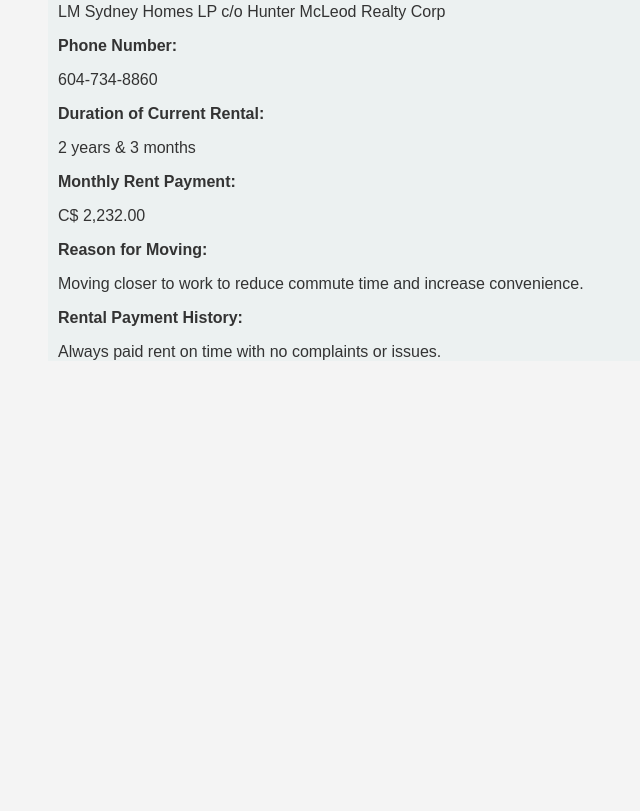
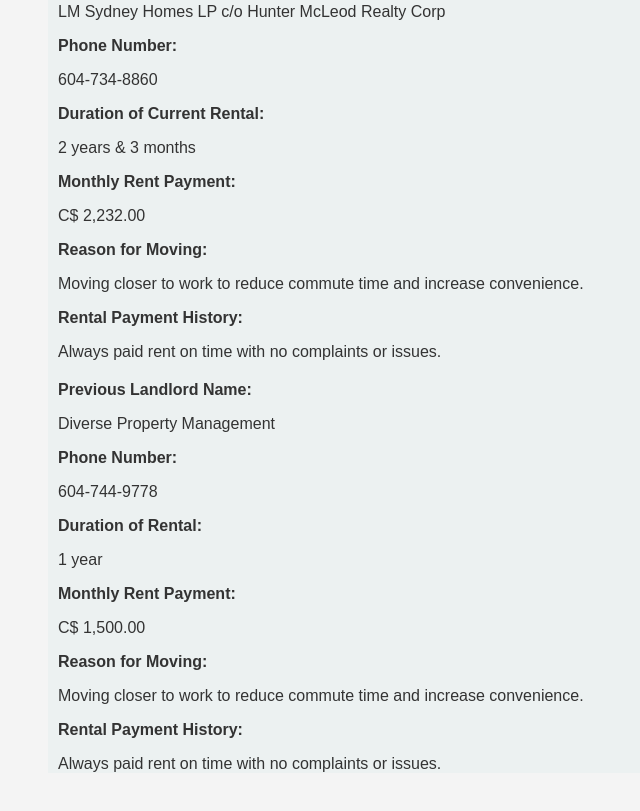
Before and after one commit to mygitbella18/marva.rental.profile, a plain HTML site: page rental-history.html in a window 1280 px wide. Shown: the part 407-1218 px from the top of the page, without its empty margins (52-692 px from the left). Before the commit the page ends 888 px from the top, so only its background shows below. Drawn offline with Linux system fonts and the light colour scheme.

Commit message:
Update rental-history.html

```diff
--- a/rental-history.html
+++ b/rental-history.html
@@ -128,5 +128,31 @@
             </div>
         </div>
 
+         <div class="section">
+            <div class="form-item">
+                <label for="previous-landlord">Previous Landlord Name:</label>
+                <p>Diverse Property Management</p>
+            </div>
+            <div class="form-item">
+                <label for="contact-number">Phone Number:</label>
+                <p>604-744-9778</p>
+            </div>
+            <div class="form-item">
+                <label for="rental-duration">Duration of Rental:</label>
+                <p>1 year</p>
+            </div>
+            <div class="form-item">
+                <label for="monthly-rent">Monthly Rent Payment:</label>
+                <p>C$ 1,500.00<p>
+            </div>
+            <div class="form-item">
+                <label for="reason-for-leaving">Reason for Moving:</label>
+                <p>Moving closer to work to reduce commute time and increase convenience.</p>
+            </div>
+            <div class="form-item">
+                <label for="rental-payment-history">Rental Payment History: </label>
+                <p>Always paid rent on time with no complaints or issues.</p>
+            </div>
+        </div>
 </body>
 </html>
```
